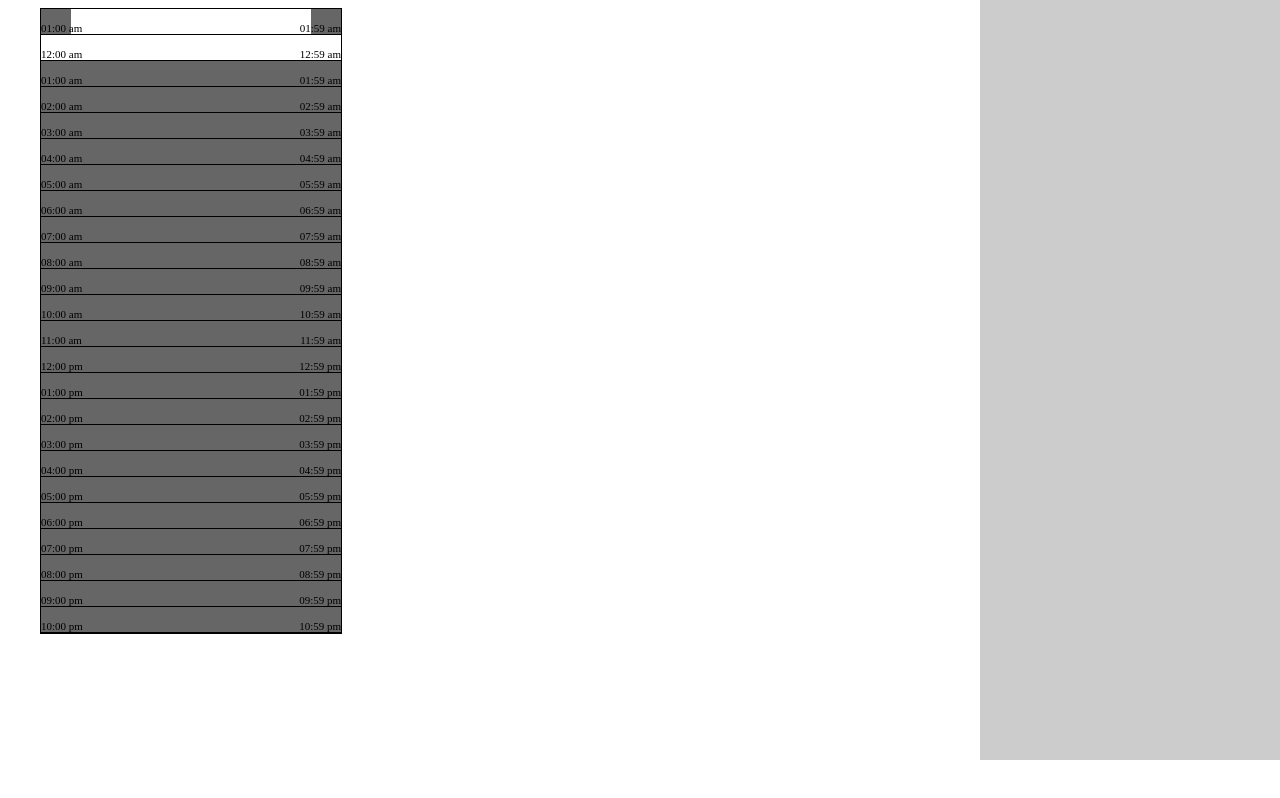
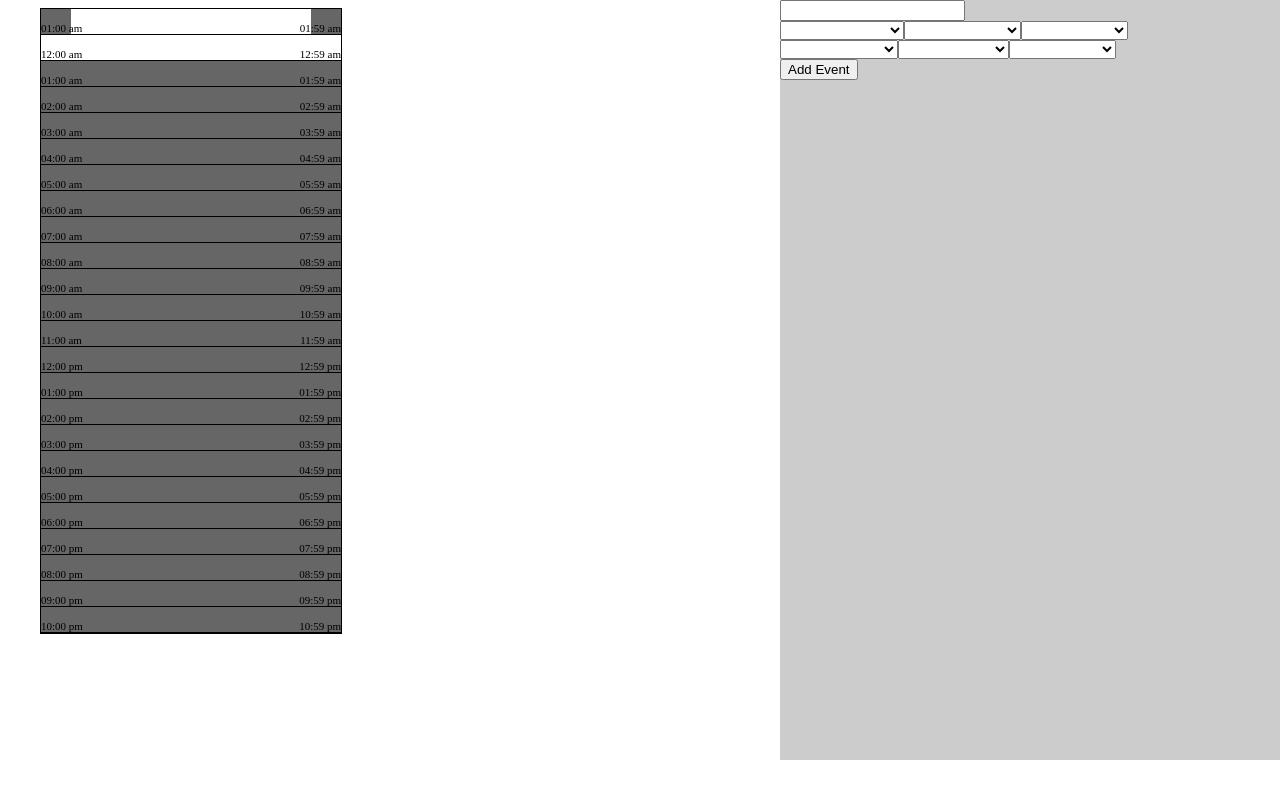
Before and after one commit to webjayant/dayplanner, a Vue app: page / in a window 1280 px wide. Built offline with nearby package versions, Linux system fonts and the light colour scheme.

Commit message:
new component and add event

```diff
--- a/src/App.vue
+++ b/src/App.vue
@@ -2,38 +2,108 @@
   <div class="container">
     <Timeline ref="Timeline"/>
     <div class="sidebar-main">
-
+      <div class="event-title">
+        <input type="text" v-model="eventTitle">
+      </div>
+      <div class="start-time">
+        <select v-model="startHour">
+          <option disabled selected='selected'>Select Start Hour</option>
+          <option v-for="index in 12" :key="index">{{index}}</option>
+        </select>
+        <select v-model="startMin">
+          <option disabled selected='selected'>Select Start Min</option>
+          <option v-for="index in 59" :key="index">{{index}}</option>
+        </select>
+        <select v-model="startAP">
+          <option disabled selected='selected'>Select AM/PM</option>
+          <option>AM</option>
+          <option>PM</option>
+        </select>
+      </div>
+      <div class="end-time">
+        <select v-model="endHour">
+          <option disabled selected='selected'>Select end Hour</option>
+          <option v-for="index in 12" :key="index">{{index}}</option>
+        </select>
+        <select v-model="endMin">
+          <option disabled selected='selected'>Select end Min</option>
+          <option v-for="index in 59" :key="index">{{index}}</option>
+        </select>
+        <select v-model="endAP">
+          <option disabled selected='selected'>Select AM/PM</option>
+          <option>AM</option>
+          <option>PM</option>
+        </select>
+      </div>
+      <p v-if="isTimeErr">{{timeErr}}</p>
+      <button class="btn btn-add-event" @click="addEvent">
+        Add Event
+      </button>
     </div>
   </div>
 </template>
 
 <script>
-import Timeline from './components/Timeline.vue'
-import moment from 'moment'
+import Timeline from "./components/Timeline.vue";
+import moment from "moment";
 export default {
-  name: 'app',
+  name: "app",
   components: {
     Timeline
   },
-  methods:{
-    addEvent(start, end, title){
-      this.$refs.Timeline.addEvent(start, end, title)
+  data() {
+    return {
+      eventTitle: "",
+      startHour: "",
+      startMin: "",
+      startAP: "",
+      endHour: "",
+      endMin: "",
+      endAP: "",
+      startTime: "",
+      endTime: "",
+      isTimeErr: false,
+      timeErr: ""
+    };
+  },
+  methods: {
+    addEvent() {
+      // this.$refs.Timeline.addEvent(start, end, title);
+      this.startTime = moment(
+        `${this.startHour}${this.startMin}${this.startAP}`,
+        "hma"
+      ).format("hh:mma");
+      this.endTime = moment(
+        `${this.endHour}${this.endMin}${this.endAP}`,
+        "hma"
+      ).format("hh:mma");
+      if (
+        this.minutesOfDay(moment(this.startTime, "h:mma")) >
+        this.minutesOfDay(moment(this.endTime, "h:mma"))
+      ) {
+        this.isTimeErr = true;
+        this.timeErr = "Start Time Cannot be Greater Than End Time";
+      }
+    },
+    minutesOfDay(m) {
+      console.log(m.minutes() + m.hours() * 60);
+      return m.minutes() + m.hours() * 60;
     }
   }
-}
+};
 </script>
 
 <style >
-  .container{
-    max-width:1200px;
-    margin:0 auto;
-  }
-  .sidebar-main{
-    position: absolute;
-    top:0;
-    right:0;
-    height:95vh;
-    width:300px;
-    background:#ccc;
-  }
+.container {
+  max-width: 1200px;
+  margin: 0 auto;
+}
+.sidebar-main {
+  position: absolute;
+  top: 0;
+  right: 0;
+  height: 95vh;
+  width: 500px;
+  background: #ccc;
+}
 </style>
--- /dev/null
+++ b/src/components/Filler.vue
@@ -0,0 +1,29 @@
+<template>
+    <span class="filler" :style="{width:fillPercentage,left:startPercentage, background:fillBackground||'#fff'}">
+    </span>
+</template>
+
+<script>
+import moment from "moment";
+export default {
+  name: "Hour",
+  props: {
+    fillPercentage: String,
+    startPercentage: String,
+    fillBackground: String
+  },
+  filters: {
+    moment: function(date) {
+      return moment(date, "hh:mm").format("hh:mm a");
+    }
+  }
+};
+</script>
+
+<!-- Add "scoped" attribute to limit CSS to this component only -->
+<style scoped>
+span.filler {
+  position: absolute;
+  height: 100%;
+}
+</style>
--- a/src/components/Hour.vue
+++ b/src/components/Hour.vue
@@ -6,52 +6,52 @@
     <span class="end-hour">
         {{`${Hour-1}:59` | moment}}
     </span>
-    <span :style="{width:fillPercentage,left:startPercentage, background:fillBackground||'#fff'}">
-    </span>
+    <Filler :fill-background="fillBackground || '#FFF'" :start-percentage="startPercentage" :fill-percentage="fillPercentage"/>
   </div>
 </template>
 
 <script>
-import moment from 'moment'
+import moment from "moment";
+import Filler from "./Filler.vue";
 export default {
-  name: 'Hour',
-  props:{
-      isActive:Boolean,
-      fillPercentage:String,
-      startPercentage:String,
-      fillBackground:String,
-      Hour:Number,
+  name: "Hour",
+  props: {
+    isActive: Boolean,
+    Hour: Number,
+    fillPercentage: String,
+    startPercentage: String,
+    fillBackground: String
+  },
+  components: {
+    Filler
   },
   filters: {
-  moment: function (date) {
-    return moment(date,'hh:mm').format('hh:mm a');
+    moment: function(date) {
+      return moment(date, "hh:mm").format("hh:mm a");
     }
-}
-}
+  },
+  methods: {}
+};
 </script>
 
 <!-- Add "scoped" attribute to limit CSS to this component only -->
 <style scoped>
-  .hour-main{
+.hour-main {
   position: relative;
-    height:25px;
-    width:300px;
-    background:#666;
-    border-bottom:1px solid #000;
+  height: 25px;
+  width: 300px;
+  background: #666;
+  border-bottom: 1px solid #000;
 }
-
-  .hour-main.active span:not(.start-hour):not(.end-hour){
-    position: absolute;
-    height:100%;
-  }
-  .start-hour,.end-hour{
-    font-size:11px;
+.start-hour,
+.end-hour {
+  font-size: 11px;
   vertical-align: bottom;
   position: absolute;
-    bottom:0;
+  bottom: 0;
   z-index: 2;
 }
-  .end-hour{
-    right:0;
+.end-hour {
+  right: 0;
 }
 </style>
```
Also changed, not shown: 1 other file (tests, documents, lock files or other folders). Lines whose indentation alone changed are shown as unchanged.
